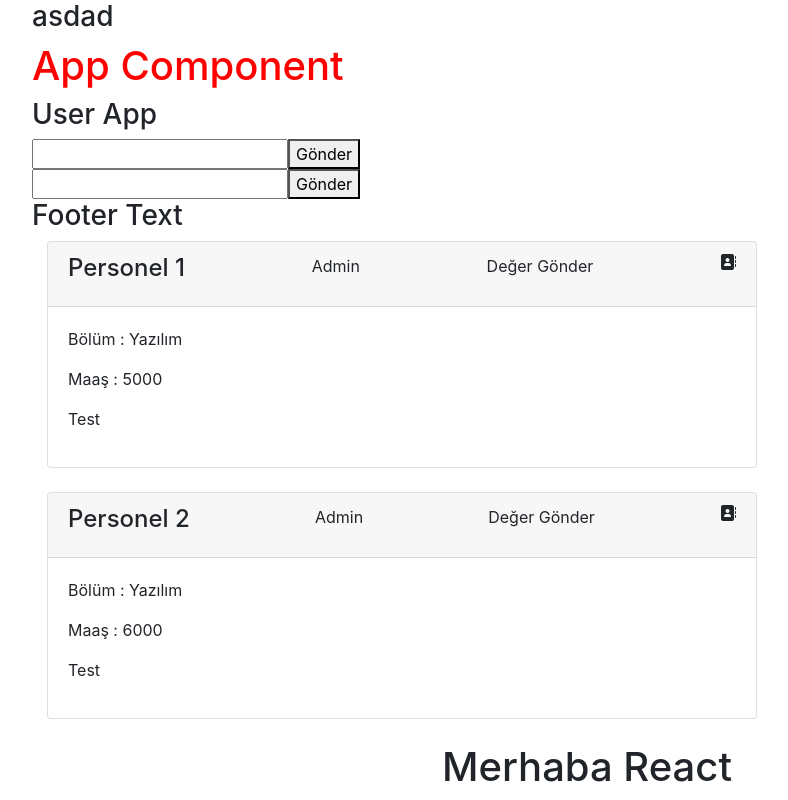
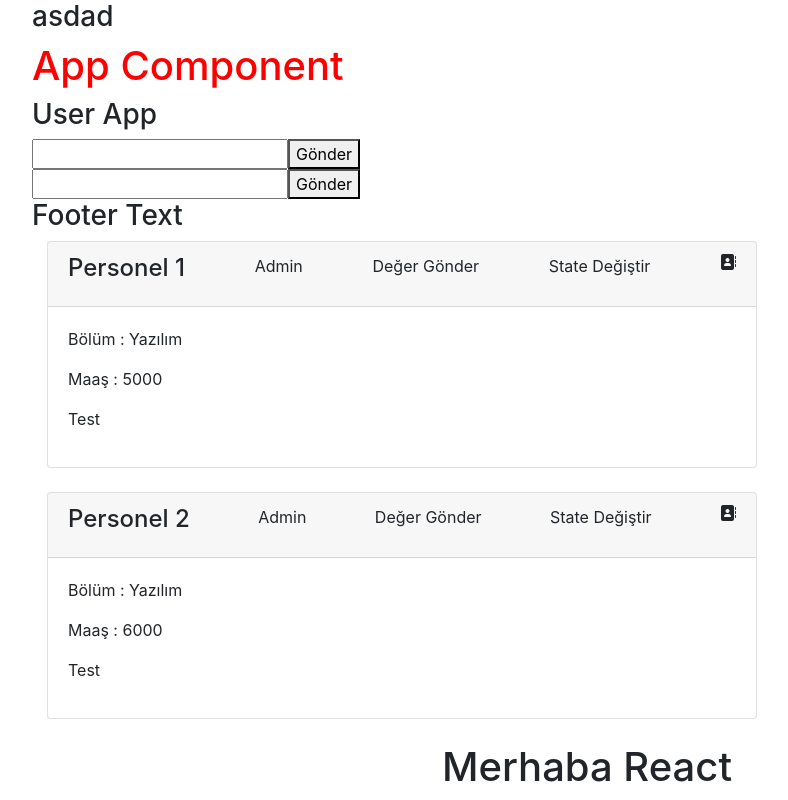
Before and after one commit to ozguryesilbas/reactapp, a React (Create React App) app: page / in a window 1280 px wide. Shown: the top 800 px of the page, without its empty margins (53-841 px from the left). Built offline with nearby package versions, Linux system fonts and the light colour scheme.

Commit message:
state değiştirme

```diff
--- a/src/components/Personel.js
+++ b/src/components/Personel.js
@@ -40,6 +40,18 @@ class Personel extends Component {
         console.log(number);
     }
 
+    onClickEvent4 = (event1) => { //state değiştir
+        // bu kullanım hata verir, setState kullanmalıyız
+        /*  this.state = {
+            isVisible : true
+        } */
+        this.setState(
+            {
+                isVisible : !this.state.isVisible
+            }
+        )
+    }
+
     render() {
 
         //javascript destructing özelliği ile this.props şeklinde uzun kullanımdan kurtulabiliriz
@@ -53,6 +65,7 @@ class Personel extends Component {
                         <h4 className="d-inline" onClick={this.onClickEvent}>{name}</h4>
                         <p className="d-inline" onClick={this.onClickEvent2.bind(this)}>Admin</p>
                         <p className="d-inline" onClick={this.onClickEvent3.bind(this, 34)}>Değer Gönder</p>
+                        <p className="d-inline" onClick={this.onClickEvent4}>State Değiştir</p>
                         <i className="fas fa-address-book" style={{cursor:"pointer"}}></i>
                     </div>
 
```
